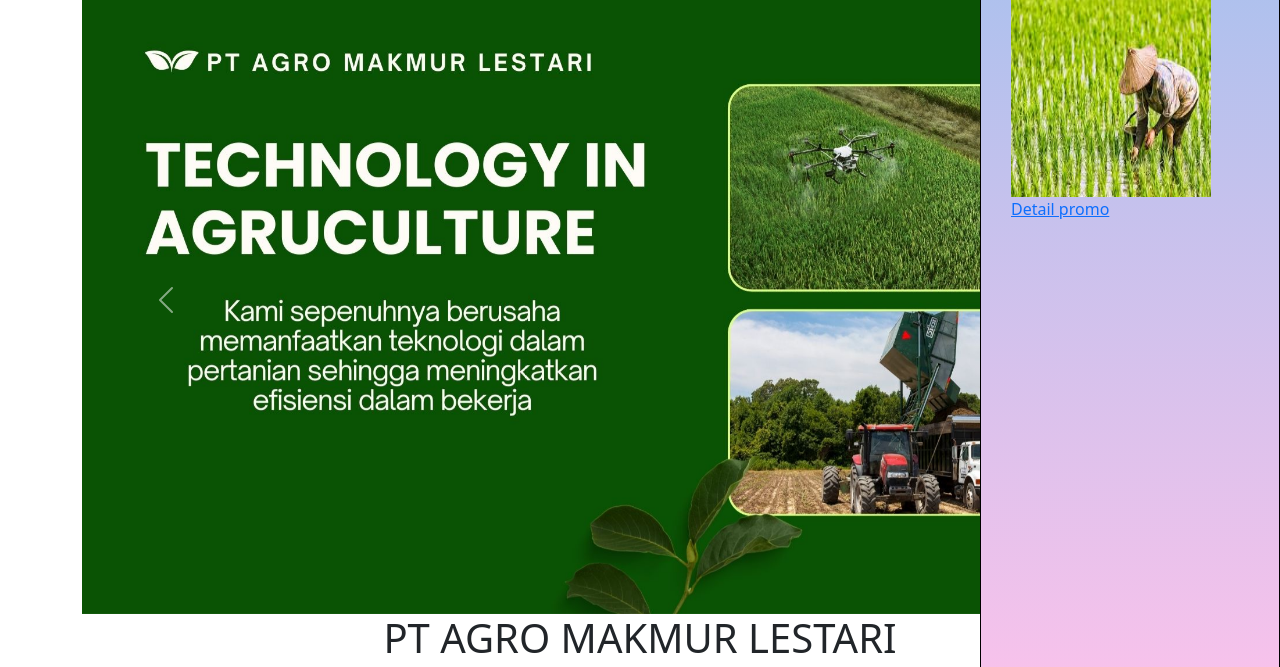
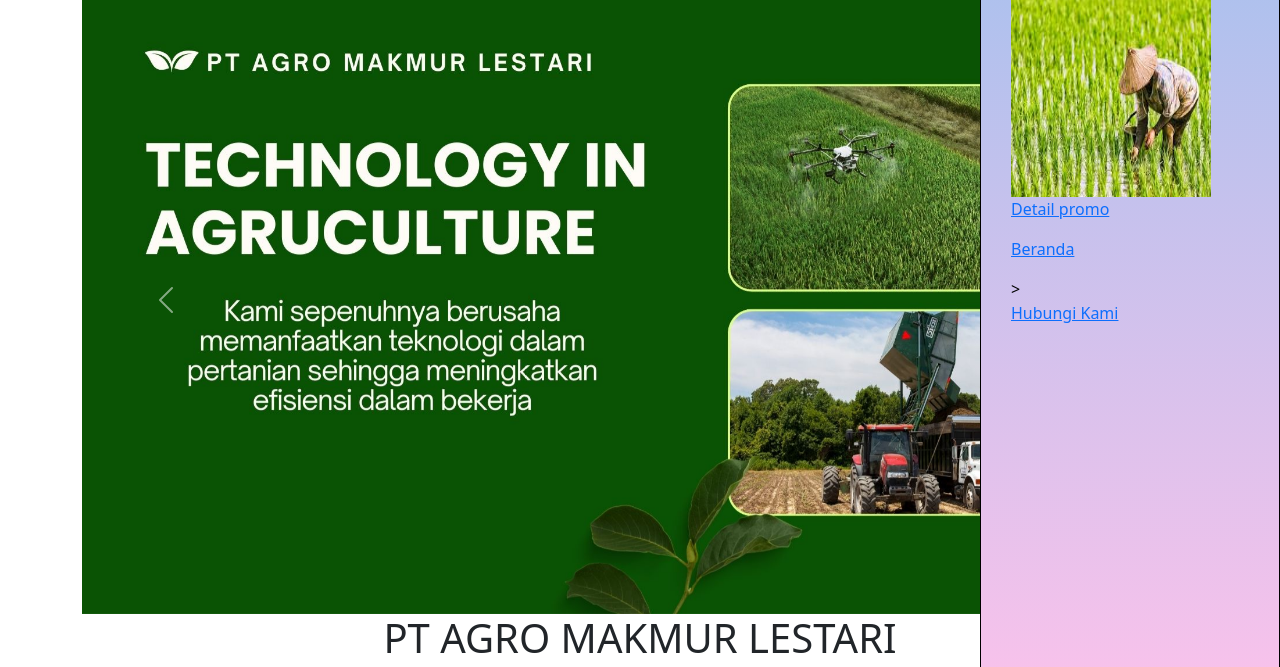
Before and after one commit to Hendra2722/simulasi-ketiga, a plain HTML site: page index.html in a window 1280 px wide. Both pictures are taken after a click on the link "Berita". Shown: the part 90-757 px from the top of the page. Drawn offline with nearby package versions, Linux system fonts and the light colour scheme; grey boxes are pictures that could not be loaded.

Commit message:
index.html

```diff
--- a/index.html
+++ b/index.html
@@ -153,6 +153,8 @@
     <img src="tanii.jpg" alt="tani">
 
     <a href="bibitunggul.html"><p>Detail promo</p></a>
+	<a href="index.html"><p>Beranda</p></a>>
+	<a href="kontak.html"><p>Hubungi Kami</p></a>
 </div>
 <script src="https://cdn.jsdelivr.net/npm/bootstrap@5.3.3/dist/js/bootstrap.bundle.min.js" integrity="sha384-YvpcrYf0tY3lHB60NNkmXc5s9fDVZLESaAA55NDzOxhy9GkcIdslK1eN7N6jIeHz" crossorigin="anonymous"></script>
 </body>
```
